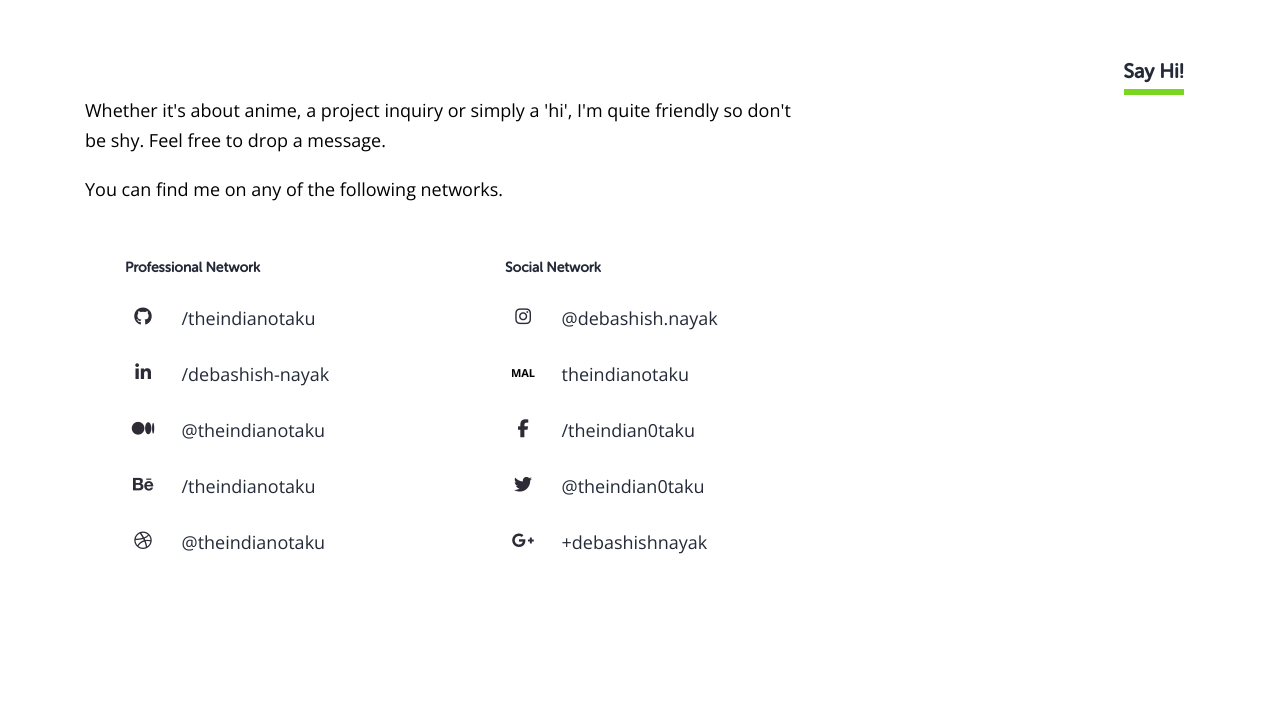
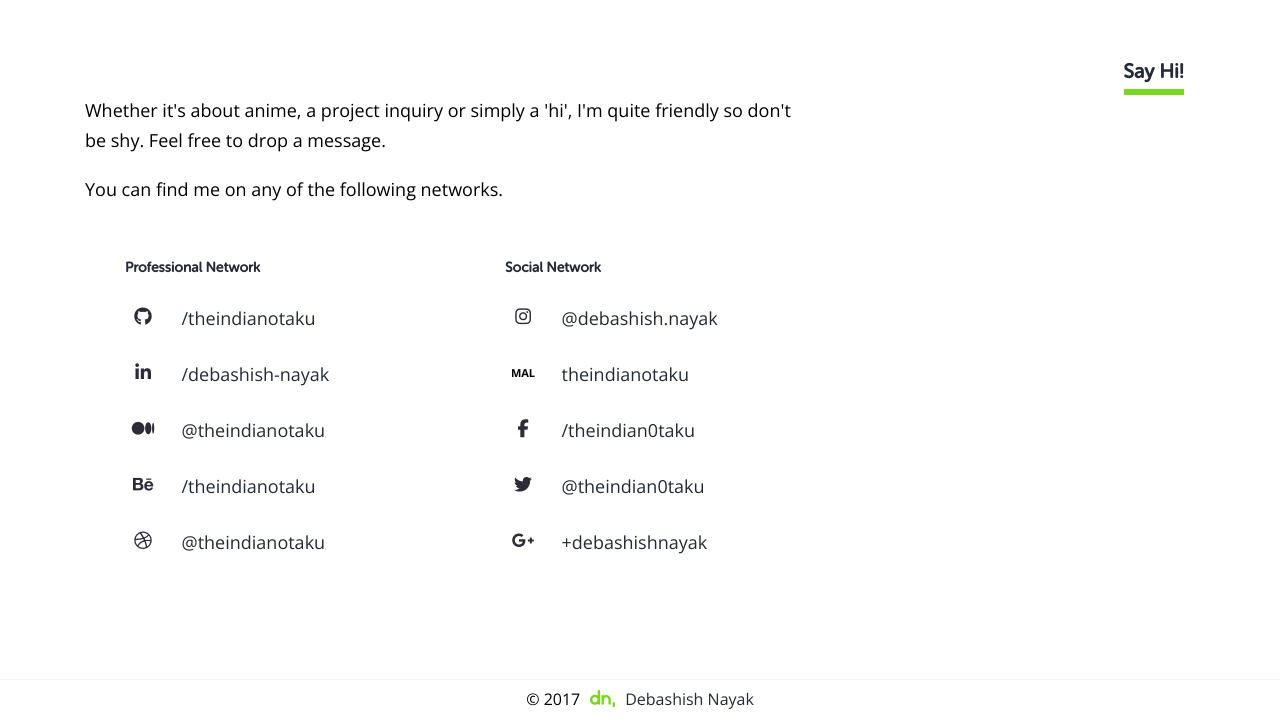
Before and after one commit to theindianotaku/portfolio-old, a plain HTML site: page index.html in a window 1280 px wide. Shown: the part 5945-6665 px from the top of the page. Before the commit the page ends 6544 px from the top, so only its background shows below. Drawn offline with nearby package versions, Linux system fonts and the light colour scheme; files whose address does not match are found by name.

Commit message:
Added a footer to all views

```diff
--- a/css/style.css
+++ b/css/style.css
@@ -17,14 +17,14 @@ body {
   background-color: #ffffff;
 }
 
-#bottom {
-  height: 20px;
-  width: 100%;
-}
-
 body, p {
   font-family: 'Open Sans', sans-serif;
   font-size: 18px;
+}
+
+.m-a {
+  margin-left: auto;
+  margin-right: auto;
 }
 
 h1, h2, h3, h4, h5, h6, a {
@@ -134,6 +134,10 @@ h2+p.label, h3+p.label {
 
 .p-b-xs {
   padding-bottom: 10px;
+}
+
+.no-underline, .no-underline:hover {
+  text-decoration: none;
 }
 
 .one-vh {
@@ -338,7 +342,7 @@ a.strike-through.button {
 
 /* works */
 
-#work, #principles, #myself, #footer {
+#work, #principles, #myself, .footer {
   padding-top: 100px;
 }
 
@@ -493,7 +497,7 @@ a.strike-through.button {
   text-transform: uppercase;
 }
 
-/* footer */
+/* contact */
 
 .important-note {
   position: absolute;
@@ -528,10 +532,10 @@ li.icon.myanimelist:before {
   text-transform: none !important;
 }
 
-footer {
+.footer {
+  padding-top: 80px;
   position: relative;
   z-index: 1;
-  padding-top: 80px;
 }
 
 #contact .height-wrapper {
@@ -588,6 +592,35 @@ ul.contact-icons>li:before {
 
 .hidden {
   display: none;
+}
+
+/* footer */
+
+footer {
+  background-color: #fff;
+  border-top: 1px solid #F2F3F6;
+  height: 41px;
+  margin-top: 100px;
+  width: 100%;
+}
+
+footer .container {
+    height: 40px;
+    margin: 0 auto;
+    width: 90%;
+}
+
+.footer--text {
+    line-height: 25px;
+    font-size: 16px;
+}
+
+footer img {
+    line-height: 40px;
+    vertical-align: middle;
+    position: relative;
+    bottom: 2px;
+    margin: 0 10px;
 }
 
 /*  project-page  */
--- a/index.html
+++ b/index.html
@@ -466,7 +466,7 @@
 			</div>
 		</section>
 	</main>
-	<footer id="contact">
+	<div class="footer" id="contact">
 		<div class="container">
 			<div class="visible-below-md section-banner valign-wrapper">
 				<h2 class="section-label">Say Hi!</h2>
@@ -533,8 +533,12 @@
 				</div>
 			</div>
 		</div>
+	</div>
+	<footer class="valign-wrapper">
+		<div class="container valign-wrapper">
+        <p class="footer--text m-a">© 2017<a class="no-underline footer--text" href="https://github.com/theindianotaku" target="_blank"><img src="images/my-name.png" height="25px" width="25px" alt="Debashish Nayak">Debashish Nayak</a></p>
+    </div>
 	</footer>
-	<div class="row" id="bottom"></div>
 	<!--  js  -->
 	<script type="text/javascript" src="vendors/particles.min.js"></script>
 	<script src="https://use.fontawesome.com/db6dd1917c.js"></script>
```
Also changed, not shown: project-01-notice.html (+5 -0 lines), project-02-helpdesk.html (+5 -0 lines), project-03-iitr-fresh.html (+5 -0 lines), project-04-notice-rd.html (+5 -0 lines), project-05-qiosk.html (+5 -0 lines), project-06-uba.html (+5 -0 lines), project-07-img-rec.html (+5 -0 lines), project-08-channeli-rd.html (+5 -0 lines), project-09-registration.html (+5 -0 lines), project-channeli.html (+5 -0 lines), project-miscellaneous.html (+5 -0 lines).
